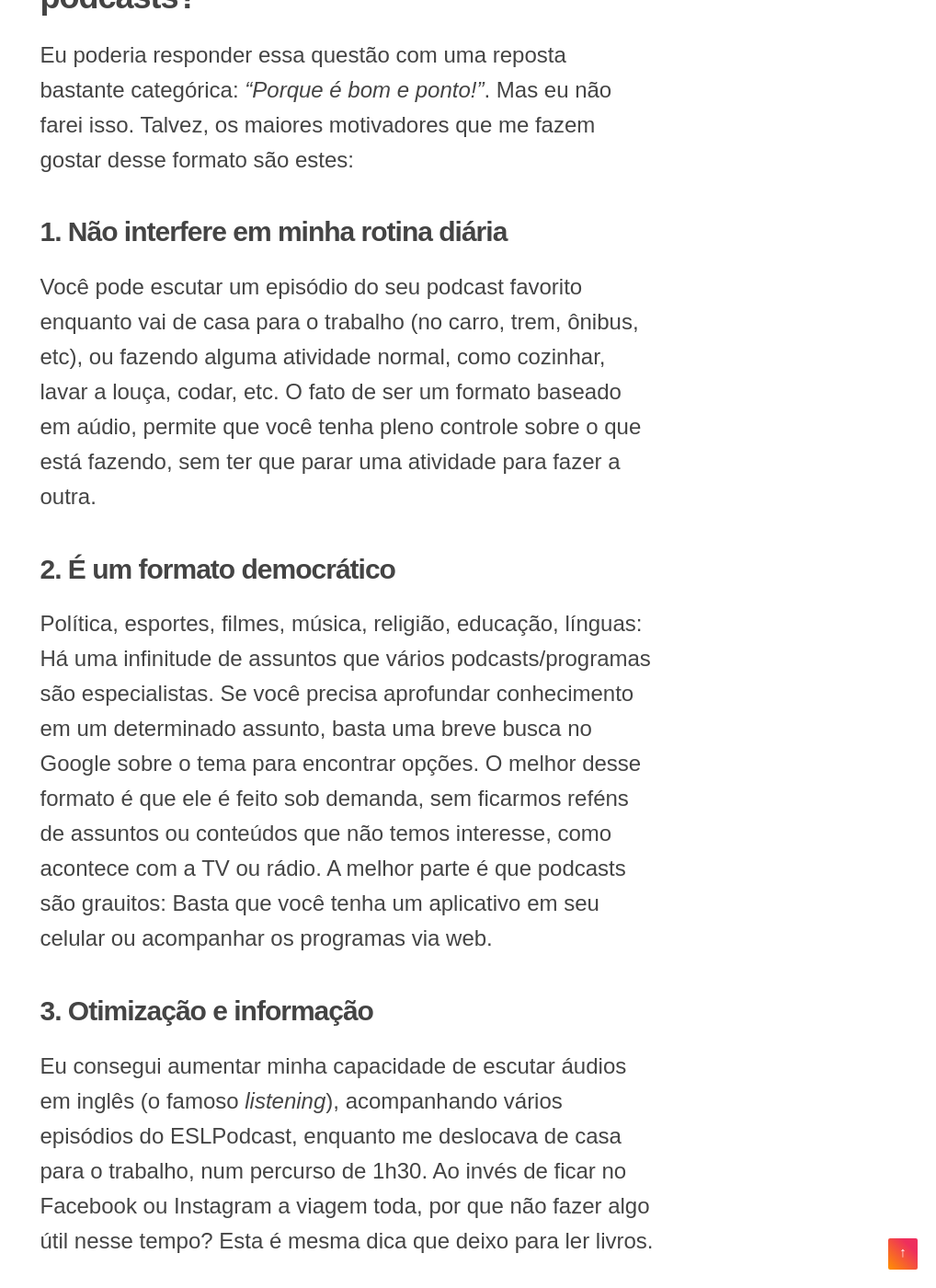
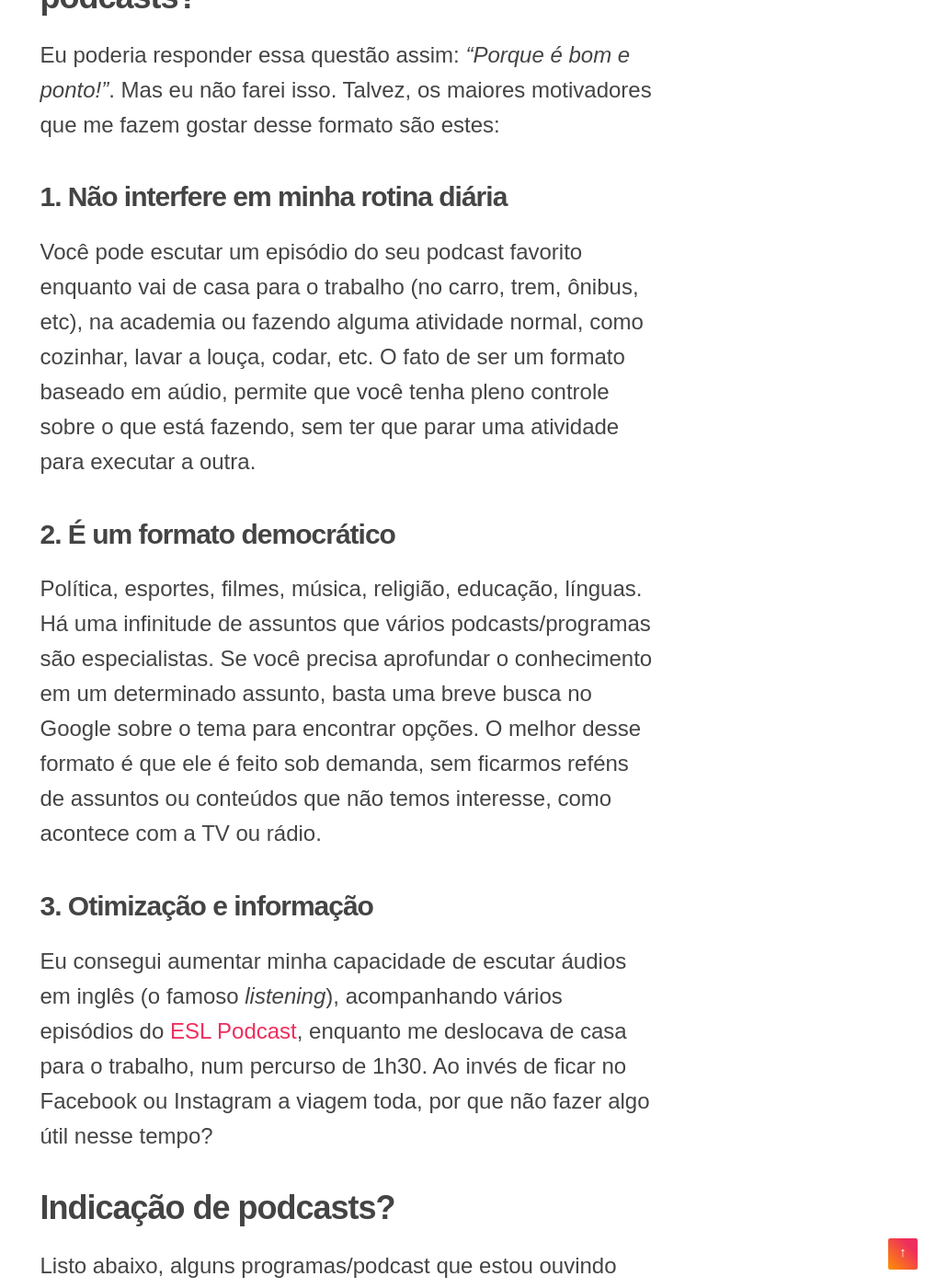
Before and after one commit to drigoteixeira/drigoteixeira.github.io, a Jekyll site: the page built from _posts/2017-02-14-podcasts.md, in a window 1280 px wide and 1400 px high, scrolled down 864 px. Shown: the whole window at 92% size, without its empty margins (262-1280 px from the left). Built offline with Jekyll 4.4.1, drawn with Linux system fonts in a browser that asks for light colours; nearby versions of some CDN libraries; comment, search, counter and statistics services are not loaded; some of the changed text lies outside the part shown.

Commit message:
Update blog post

```diff
--- a/_posts/2017-02-14-podcasts.md
+++ b/_posts/2017-02-14-podcasts.md
@@ -10,36 +10,35 @@
   - Podcasts
 ---
 
-Eu adotei o hábito de escutar e acompanhar bons podcasts. Não lembro exatamente quando começei de verdade essa prática, mas tal hábito de acompanhar alguns programas me fez ganhar em conhecimento e aumentar meu repertório criativo. Sempre tento manter-me informado sobre assuntos dos quais eu gosto, além de separar um tempo durante a semana para vasculhar o iTunes em busca de novidades.
+Eu adotei o hábito de escutar bons podcasts. Não lembro exatamente quando começei de verdade essa prática, mas tal hábito de acompanhar alguns programas me fez ganhar em conhecimento e aumentar meu repertório criativo. Sempre tento manter-me informado sobre assuntos dos quais eu gosto, além de separar um tempo durante a semana para vasculhar o iTunes em busca de novidades.
 
 
 ### Por que recomendo você escutar podcasts?
 
-Eu poderia responder essa questão com uma reposta bastante categórica: _"Porque é bom e ponto!"_. Mas eu não farei isso. Talvez, os maiores motivadores que me fazem gostar desse formato são estes:
+Eu poderia responder essa questão assim: _"Porque é bom e ponto!"_. Mas eu não farei isso. Talvez, os maiores motivadores que me fazem gostar desse formato são estes:
 
 #### 1. Não interfere em minha rotina diária
-Você pode escutar um episódio do seu podcast favorito enquanto vai de casa para o trabalho (no carro, trem, ônibus, etc), ou fazendo alguma atividade normal, como cozinhar, lavar a louça, codar, etc. O fato de ser um formato baseado em aúdio, permite que você tenha pleno controle sobre o que está fazendo, sem ter que parar uma atividade para fazer a outra.
+Você pode escutar um episódio do seu podcast favorito enquanto vai de casa para o trabalho (no carro, trem, ônibus, etc), na academia ou fazendo alguma atividade normal, como cozinhar, lavar a louça, codar, etc. O fato de ser um formato baseado em aúdio, permite que você tenha pleno controle sobre o que está fazendo, sem ter que parar uma atividade para executar a outra.
 
 #### 2. É um formato democrático
-Política, esportes, filmes, música, religião, educação, línguas: Há uma infinitude de assuntos que vários podcasts/programas são especialistas. Se você precisa aprofundar conhecimento em um determinado assunto, basta uma breve busca no Google sobre o tema para encontrar opções. O melhor desse formato é que ele é feito sob demanda, sem ficarmos reféns de assuntos ou conteúdos que não temos interesse, como acontece com a TV ou rádio. A melhor parte é que podcasts são grauitos: Basta que você tenha um aplicativo em seu celular ou acompanhar os programas via web.
+Política, esportes, filmes, música, religião, educação, línguas. Há uma infinitude de assuntos que vários podcasts/programas são especialistas. Se você precisa aprofundar o conhecimento em um determinado assunto, basta uma breve busca no Google sobre o tema para encontrar opções. O melhor desse formato é que ele é feito sob demanda, sem ficarmos reféns de assuntos ou conteúdos que não temos interesse, como acontece com a TV ou rádio.
 
 #### 3. Otimização e informação
-Eu consegui aumentar minha capacidade de escutar áudios em inglês (o famoso _listening_), acompanhando vários episódios do ESLPodcast, enquanto me deslocava de casa para o trabalho, num percurso de 1h30. Ao invés de ficar no Facebook ou Instagram a viagem toda, por que não fazer algo útil nesse tempo?
-Esta é mesma dica que deixo para ler livros.
+Eu consegui aumentar minha capacidade de escutar áudios em inglês (o famoso _listening_), acompanhando vários episódios do [ESL Podcast](https://www.eslpod.com/), enquanto me deslocava de casa para o trabalho, num percurso de 1h30. Ao invés de ficar no Facebook ou Instagram a viagem toda, por que não fazer algo útil nesse tempo?
 
 
 ### Indicação de podcasts?
 
-Listo abaixo, alguns programas/podcast que estou ouvindo:
+Listo abaixo, alguns programas/podcast que estou ouvindo com mais frequência:
 
 [NerdCast](https://jovemnerd.com.br/nerdcast/)
 O maior e melhor podcast brasileiro. Cultura geek, filmes, ciência, empreendedorismo. Você escuta de tudo um pouco aqui, sempre com uma ótima dose de humor. De longe meu podcast favorito.
 
 [Movimento UX](http://movimentoux.com/)
-O podcast mais completo sobre Experiência do Usuário no Brasil. Produzido pela Izabella de Fátima. O programa tem trazido os grandes profissionais da área em entrevistas de grande qualidade.
+O podcast mais completo sobre Experiência do Usuário no Brasil. Produzido pela Izabela de Fátima. O programa tem trazido os grandes profissionais da área em entrevistas de grande qualidade.
 
 [Hispters Ponto Tech](http://hipsters.tech/)
-Reconheço de descobri esse programa há pouco tempo indiretamente via Nerdcast, graças a participação do Paulo Silveira da Alura/Caelum. Entre os temas discutidos estão programação, design, UX, negócios, startups, etc.
+Reconheço de descobri esse programa há pouco tempo indiretamente via Nerdcast, graças a participação do [Paulo Silveira](https://twitter.com/paulo_caelum) da Alura/Caelum. Entre os temas discutidos estão programação, design, UX, negócios, startups, etc.
 
 [Dev na Estrada](http://devnaestrada.com.br/)
 Também descobri esse podcast há pouco tempo, mas tornou-se uma ótima referência para acompanhar o mercado de desenvolvimento do Brasil. Todas as sextas-feiras, tem episódio novo.
```
Also changed, not shown: other parts of _posts/2017-02-14-podcasts.md (+2 -2 lines).
